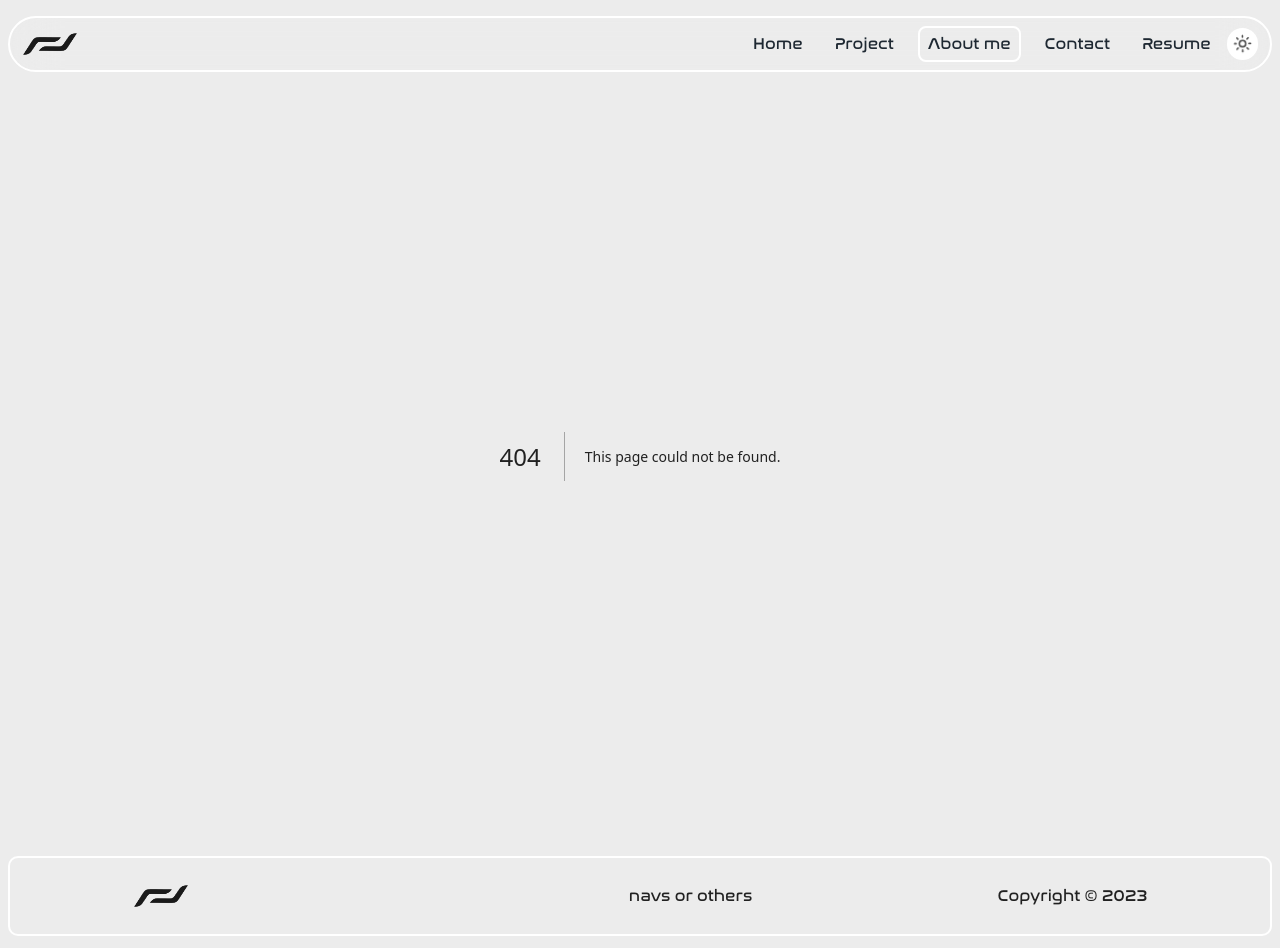
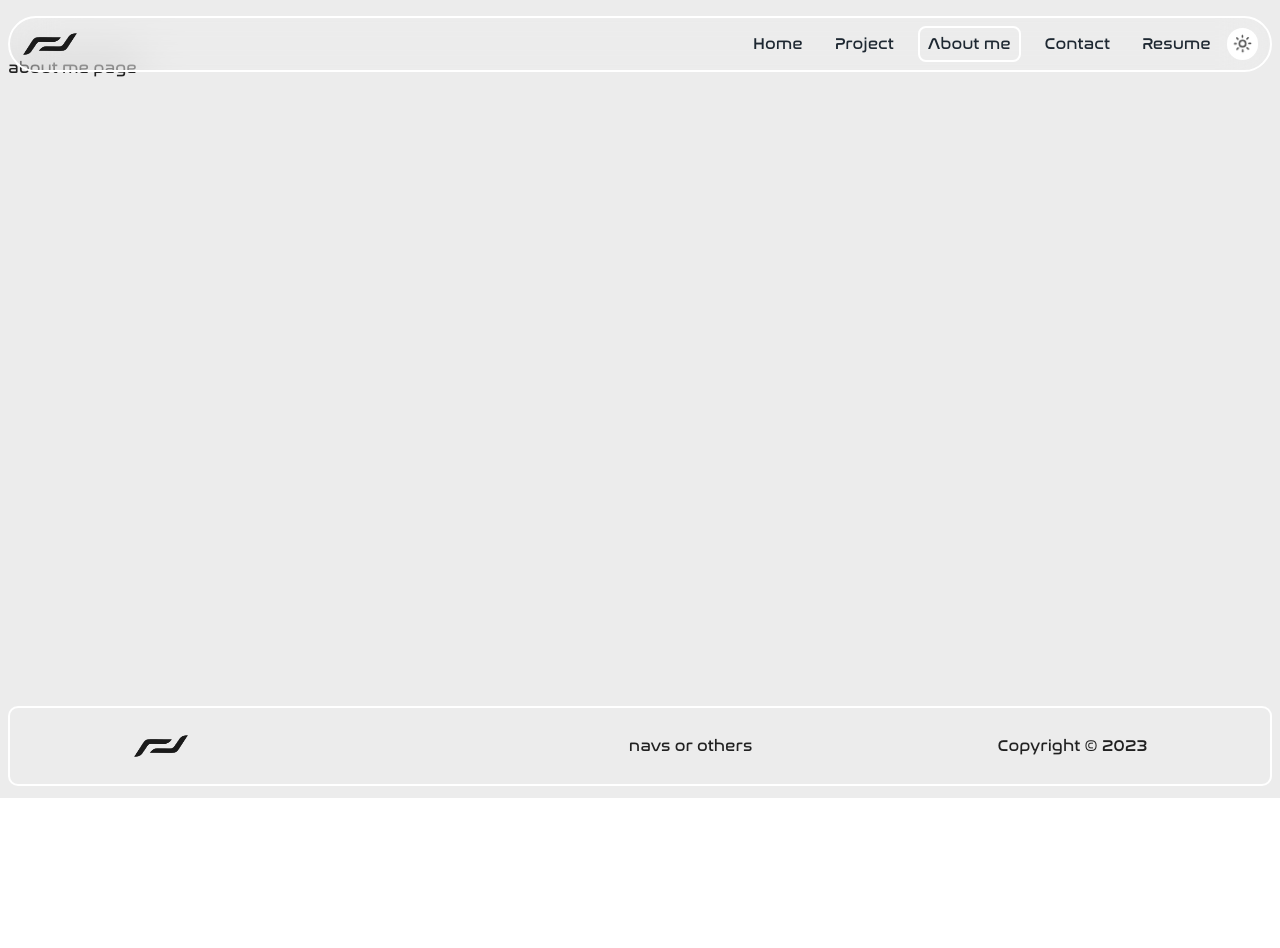
Before and after one commit to mdtanbirhossen/Portfolio-V2, a Next.js app: page /about-me in a window 1280 px wide. Before the commit this address had no page. After the commit the page ends 800 px from the top, so only its background shows below. Built offline with nearby package versions, Linux system fonts and the light colour scheme.

Commit message:
initiated contact and about me page

```diff
--- /dev/null
+++ b/src/app/about-me/page.tsx
@@ -0,0 +1,8 @@
+
+export default function page() {
+  return (
+    <div>
+      about me page
+    </div>
+  )
+}
--- /dev/null
+++ b/src/app/contact/page.tsx
@@ -0,0 +1,8 @@
+
+export default function page() {
+  return (
+    <div>
+      contact page
+    </div>
+  )
+}
```
